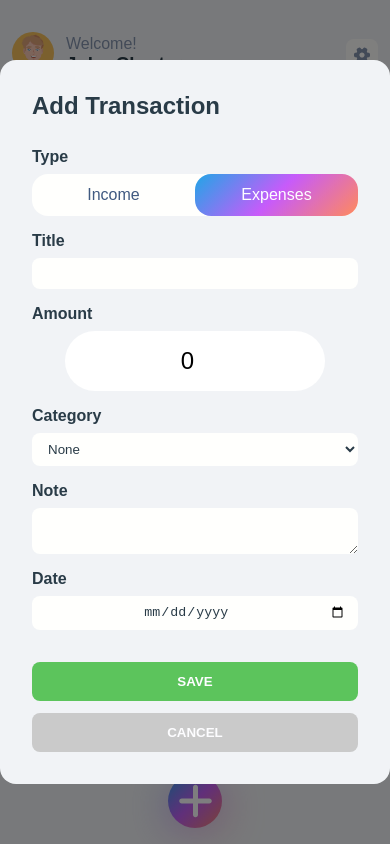
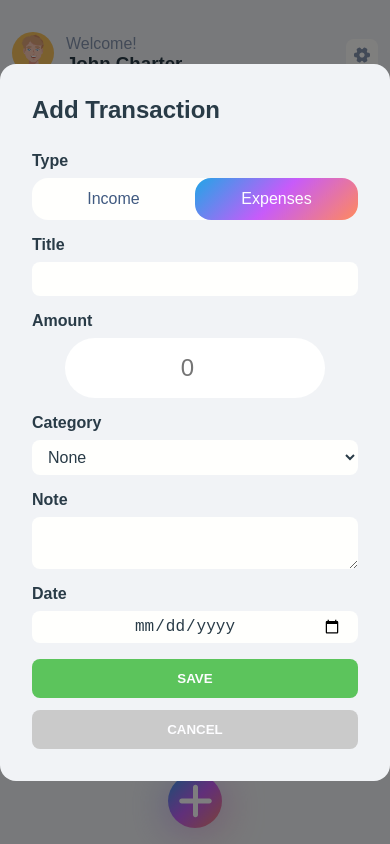
Before and after one commit to sbraende/expense-tracker, a React (Vite) app: page / in a window 390 px wide. Both pictures are taken after a click on the button 195 px from the left and 801 px from the top of the page. Built offline with nearby package versions, Linux system fonts and the light colour scheme.

Commit message:
bugfix: Small styling tweaks for better mobile design

```diff
--- a/package.json
+++ b/package.json
@@ -4,7 +4,7 @@
   "version": "0.0.0",
   "type": "module",
   "scripts": {
-    "dev": "vite",
+    "dev": "vite --host",
     "build": "vite build",
     "lint": "eslint .",
     "preview": "vite preview"
--- a/src/components/InputModal/InputModal.jsx
+++ b/src/components/InputModal/InputModal.jsx
@@ -17,7 +17,7 @@ const InputModal = ({
   const [transactionData, setTransactionData] = useState({
     isIncome: false,
     title: "",
-    amount: 0,
+    amount: "",
     category: "none",
     note: "",
     date: "",
@@ -29,11 +29,12 @@ const InputModal = ({
     setTransactionData({
       isIncome: !transactionData.isIncome,
       title: "",
-      amount: 0,
+      amount: "",
       category: "none",
       note: "",
       date: "",
     });
+    setError("");
   };
 
   // Validate current input field
@@ -104,10 +105,10 @@ const InputModal = ({
     const transaction = {
       id: uuidv4(),
       isIncome: transactionData.isIncome,
-      title: transactionData.title,
-      amount: transactionData.amount,
-      category: transactionData.category,
-      note: transactionData.note,
+      title: transactionData.title.trim(),
+      amount: transactionData.amount.trim(),
+      category: transactionData.category.trim(),
+      note: transactionData.note.trim(),
       date: new Date(transactionData.date).toISOString(),
     };
 
@@ -302,6 +303,7 @@ const InputModal = ({
             id="date"
             onChange={handleInput}
             value={transactionData.date}
+            placeholder="dd/mm/yyyy"
           />
         </div>
 
--- a/src/components/InputModal/InputModal.module.css
+++ b/src/components/InputModal/InputModal.module.css
@@ -4,7 +4,6 @@
   width: 100%;
   height: 100%;
   display: flex;
-  /* display: none; */
   flex-direction: column;
   align-items: center;
   justify-content: center;
@@ -108,16 +107,22 @@
 
 .date {
   width: 100%;
-  padding: var(--spacing-x-small) var(--spacing-small);
+  height: var(--font-size-base);
+  padding: var(--spacing-medium) var(--spacing-medium);
   border: none;
   border-radius: var(--border-radius-medium);
   color: inherit;
   background-color: var(--color-seconary-bg);
   text-align: center;
+
+  /* Fix for mobile Safari */
+  -webkit-appearance: none;
+  -moz-appearance: none;
+  appearance: none;
 }
 
 .errorContainer {
-  padding-top: var(--spacing-large);
+  padding-top: var(--spacing-small);
 }
 
 .error {
@@ -146,13 +151,13 @@
   opacity: 0.8;
 }
 
+.submitButton {
+  margin-top: var(--spacing-medium);
+  background-color: rgb(92, 196, 92);
+}
+
 .deleteButton {
   background-color: var(--color-primary-red);
-}
-
-.submitButton {
-  margin-top: var(--spacing-large);
-  background-color: rgb(92, 196, 92);
 }
 
 .cancelButton {
--- a/src/components/Transaction/Transaction.jsx
+++ b/src/components/Transaction/Transaction.jsx
@@ -43,7 +43,7 @@ const Transaction = ({
   };
 
   return (
-    <li
+    <button
       onClick={() => {
         handleOpenModal(transactionData.id);
       }}
@@ -85,7 +85,7 @@ const Transaction = ({
           {`${transactionData.isIncome ? "" : "-"}$${transactionData.amount}`}
         </span>
       </div>
-    </li>
+    </button>
   );
 };
 
--- a/src/components/Transaction/Transaction.module.css
+++ b/src/components/Transaction/Transaction.module.css
@@ -1,10 +1,12 @@
 .transactionItem {
   padding: var(--spacing-small) var(--spacing-medium);
   background-color: var(--color-seconary-bg);
+  color: var(--color-primary-back);
   border-radius: var(--border-radius-medium);
   display: flex;
   justify-content: space-between;
   cursor: pointer;
+  font-size: var(--font-size-base);
 }
 
 .iconDescriptionContainer {
@@ -31,8 +33,12 @@
 .detailsContainer {
   display: flex;
   flex-direction: column;
+  align-items: flex-start;
   justify-content: space-between;
   gap: var(--spacing-x-small);
+}
+
+.detailsContainer h3 {
 }
 
 .dateNoteContainer {
--- a/src/styles/reset.css
+++ b/src/styles/reset.css
@@ -13,3 +13,9 @@ ul,
 ol {
   list-style: none;
 }
+
+input,
+select,
+textarea {
+  font-size: 16px;
+}
```
